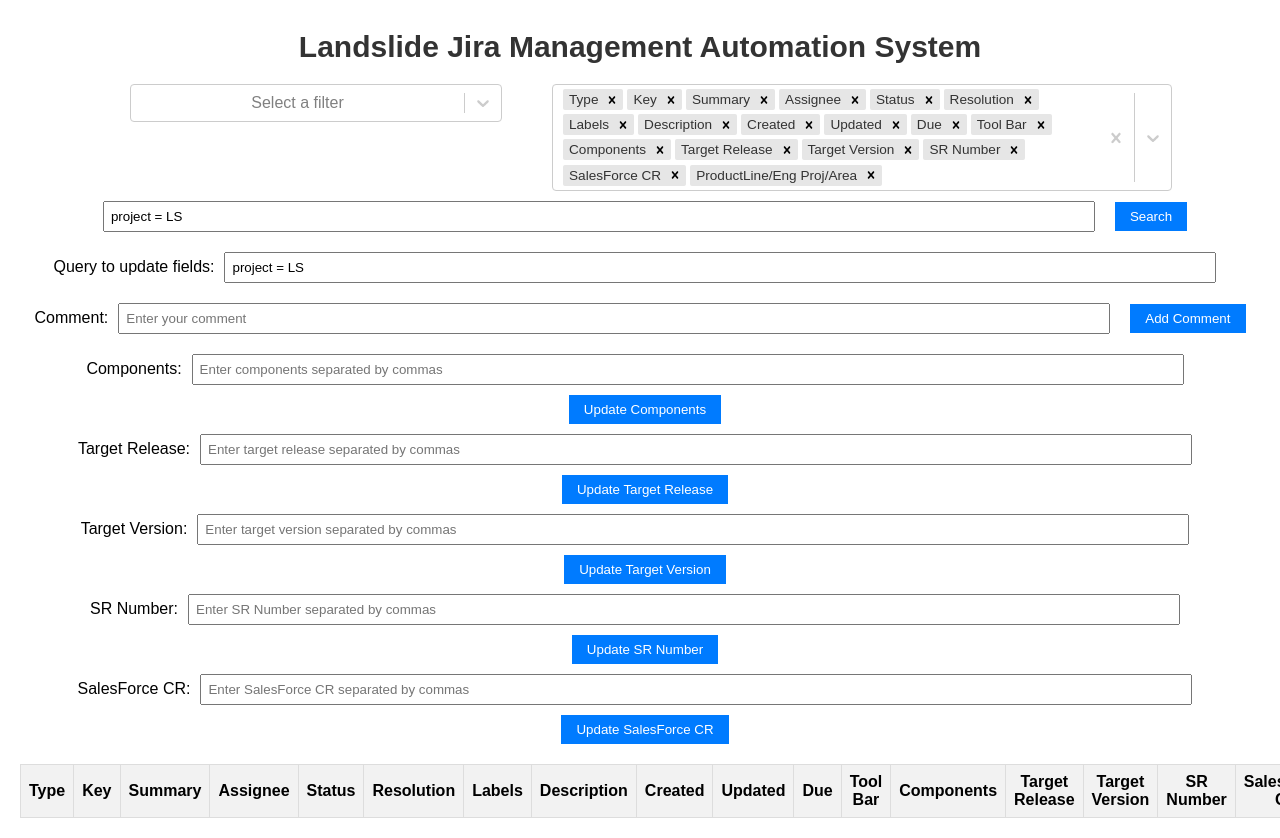
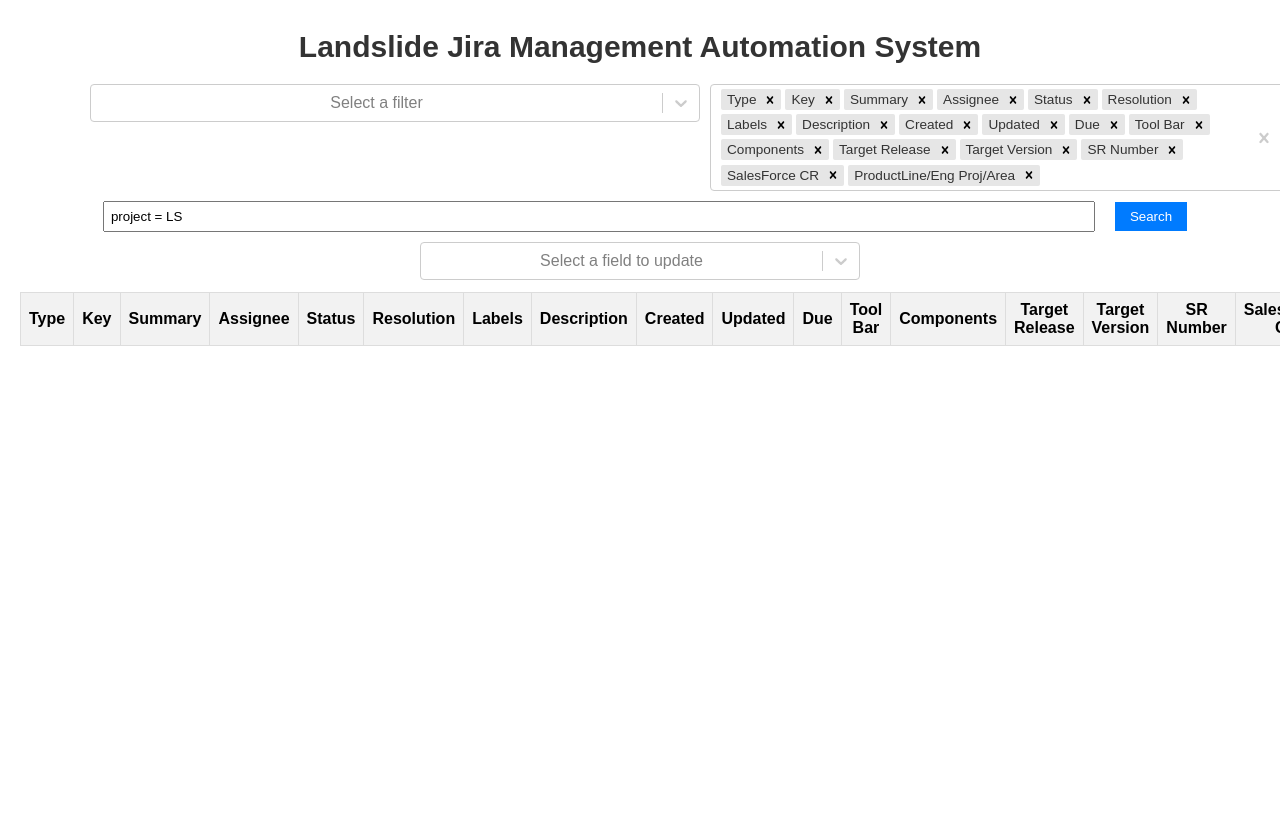
Before and after one commit to yenny1124/Jira-Ticket-Management-System, a React (Create React App) app in the folder frontend/: page / in a window 1280 px wide. Shown: the top 838 px of the page. After the commit the page ends 800 px from the top, so only its background shows below. Built offline with nearby package versions, Linux system fonts and the light colour scheme.

Commit message:
add field combo box

```diff
--- a/frontend/src/components/TicketList.js
+++ b/frontend/src/components/TicketList.js
@@ -37,13 +37,13 @@ const filters = [
     { name: 'SR/CR Sync', jql: 'filter = CurrentRelease AND (issueFunction in linkedIssuesOf(\'type=Defect\', \'is cloned by\')) and ("SR Number" is EMPTY || "CR Number" is EMPTY)' },
 ];
 
-const updateFieldOptions = [
-    { value: 'customfield_17644', label: 'Target Release' },
-    { value: 'customfield_11200', label: 'Target Version' },
-    { value: 'components', label: 'Components' },
-    { value: 'customfield_17643', label: 'SR Number' },
-    { value: 'customfield_17687', label: 'Salesforce CR' },
-    { value: 'comment', label: 'Comment' },
+const fieldOptions = [
+    { label: 'Target Release', value: 'customfield_17644' },
+    { label: 'Target Version', value: 'customfield_11200' },
+    { label: 'Components', value: 'components' },
+    { label: 'SR Number', value: 'customfield_17643' },
+    { label: 'Salesforce CR', value: 'customfield_17687' },
+    { label: 'Comment', value: 'comment' },
 ];
 
 const TicketList = () => {
@@ -52,6 +52,7 @@ const TicketList = () => {
     const [error, setError] = useState(null);
     const [selectedColumns, setSelectedColumns] = useState(columnOptions); // Initially select all columns
     const [selectedFilter, setSelectedFilter] = useState(null);
+    const [selectedField, setSelectedField] = useState(null); // ***
     const [comment, setComment] = useState(''); // State for comment input
     const [successMessage, setSuccessMessage] = useState('');
     const [components, setComponents] = useState(''); // State for components input
@@ -89,6 +90,11 @@ const TicketList = () => {
         setJql(filterJql); // Set the JQL query in the search bar
         fetchTickets(filterJql);
         setSelectedFilter(null); // Reset the filter to default option
+    };
+
+    // function to handle selecting a field in tickets ***
+    const handleSelectField = (selectedOption) => {
+        setSelectedField(selectedOption); // Set the selected field
     };
 
     // function to format descriptions
@@ -154,6 +160,7 @@ const TicketList = () => {
             );
             console.log('Comment added:', response.data);
             setComment(''); // Clear the comment input
+            setSelectedField(null); // Reset the selected field combo box
             setSuccessMessage('Comment added successfully!'); // Set success message
         } catch (err) {
             setError(err.message);
@@ -180,6 +187,7 @@ const TicketList = () => {
             );
             console.log('Components updated:', response.data);
             setComponents(''); // Clear the components input
+            setSelectedField(null); // Reset the selected field combo box
             setSuccessMessage('Components updated successfully!');
         } catch (err) {
             setError(err.message);
@@ -202,10 +210,12 @@ const TicketList = () => {
             const response = await axios.put(`http://localhost:5000/api/tickets/updateTargetRelease`,
                 { customfield_17644: customfield_17644.split(',').map(targetRel => ({ name: targetRel.trim() })) },
                 { params: { jql },
-                    headers: { 'Content-Type': 'application/json' } }
+                    headers: { 'Content-Type': 'application/json' }
+                }
             );
             console.log('Target Release updated:', response.data);
             setCustomfield_17644(''); // Clear the targer release input
+            setSelectedField(null); // Reset the selected field combo box
             setSuccessMessage('Target Release updated successfully!');
         } catch (err) {
             setError(err.message);
@@ -232,6 +242,7 @@ const TicketList = () => {
             );
             console.log('Target Version updated:', response.data);
             setCustomfield_11200(''); // Clear the target version input
+            setSelectedField(null); // Reset the selected field combo box
             setSuccessMessage('Target Version updated successfully!');
         } catch (err) {
             setError(err.message);
@@ -259,6 +270,7 @@ const TicketList = () => {
             );
             console.log('SR Number updated:', response.data);
             setCustomfield_17643(''); // Clear the SR Number input
+            setSelectedField(null); // Reset the selected field combo box
             setSuccessMessage('SR Number updated successfully!');
         } catch (err) {
             setError(err.message);
@@ -286,6 +298,7 @@ const TicketList = () => {
             );
             console.log('SalesForce CR updated:', response.data);
             setCustomfield_17687(''); // Clear the SalesForce CR input
+            setSelectedField(null); // Reset the selected field combo box
             setSuccessMessage('SalesForce CR updated successfully!');
         } catch (err) {
             setError(err.message);
@@ -325,19 +338,19 @@ const TicketList = () => {
             />
             <button onClick={handleSearch}>Search</button>
         </div>
-        {/* query input */}
-        <div>
-            <label htmlFor="jqlQuery">Query to update fields:</label>
-            <input
-                type="text"
-                id="selectedFilterQuery"
-                value={jql}
-                onChange={(e) => setJql(e.target.value)}
-                className='search-input'
-                placeholder="Enter jql query"
+        {/* Dropdown for field */}
+        <div className='field-container'>
+            <Select
+                options={fieldOptions}
+                value={selectedField}
+                onChange={handleSelectField}
+                className="field-select"
+                placeholder="Select a field to update"
+                isClearable
             />
         </div>
         {/* Form to add comment */}
+        {selectedField?.value === 'comment' && (
             <form onSubmit={handleAddCommenttoEachFilter}>
                 <div>
                     <label htmlFor="comment">Comment:</label>
@@ -351,7 +364,9 @@ const TicketList = () => {
                     <button type="submit">Add Comment</button>
                 </div>
             </form>
+        )}
         {/* Form to update components */}
+        {selectedField?.value === 'components' && (
             <form onSubmit={handleUpdateComponents}>
                 <div>
                     <label htmlFor="components">Components:</label>
@@ -366,7 +381,9 @@ const TicketList = () => {
                     <button type="submit">Update Components</button>
                 </div>
             </form>
+        )}
         {/* Form to update targetrelease */}
+        {selectedField?.value === 'customfield_17644' && (
             <form onSubmit={handleUpdateTargetRelease}>
                 <div>
                     <label htmlFor="targetrelease">Target Release:</label>
@@ -381,7 +398,9 @@ const TicketList = () => {
                     <button type="submit">Update Target Release</button>
                 </div>
             </form>
+        )}
         {/* Form to update targetversion */}
+        {selectedField?.value === 'customfield_11200' && (
             <form onSubmit={handleUpdateTargetVersion}>
                 <div>
                     <label htmlFor="targetversion">Target Version:</label>
@@ -396,7 +415,9 @@ const TicketList = () => {
                     <button type="submit">Update Target Version</button>
                 </div>
             </form>
+        )}
         {/* Form to update SR Number */}
+        {selectedField?.value === 'customfield_17643' && (
             <form onSubmit={handleUpdateSRNumber}>
                 <div>
                     <label htmlFor="SRnumber">SR Number:</label>
@@ -406,12 +427,14 @@ const TicketList = () => {
                         value={customfield_17643}
                         onChange={(e) => setCustomfield_17643(e.target.value)}
                         className='SRnumber-input'
-                    placeholder="Enter SR Number separated by commas"
+                        placeholder="Enter SR Number"
                     />
                     <button type="submit">Update SR Number</button>
                 </div>
             </form>
+        )}
         {/* Form to update SalesForce CR */}
+        {selectedField?.value === 'customfield_17687' && (
             <form onSubmit={handleUpdateSalesForceCR}>
                 <div>
                     <label htmlFor="salesforceCR">SalesForce CR:</label>
@@ -421,11 +444,12 @@ const TicketList = () => {
                         value={customfield_17687}
                         onChange={(e) => setCustomfield_17687(e.target.value)}
                         className='salesforceCR-input'
-                    placeholder="Enter SalesForce CR separated by commas"
+                        placeholder="Enter SalesForce CR"
                     />
                     <button type="submit">Update SalesForce CR</button>
                 </div>
             </form>
+        )}
         {successMessage && <p>{successMessage}</p>}
         {error && <p>Error: {error}</p>}
         {/* Table for columns by dropdown */}
--- a/frontend/src/components/ticketlist.css
+++ b/frontend/src/components/ticketlist.css
@@ -11,11 +11,53 @@
     color: #333;
 }
 
-/* .ticket-list .input-container {
+.select-container{
     display: flex;
-    justify-content: center;
-    margin: 10px 0;
-} */
+}
+
+.filter-select {
+    height: 30px;
+    width: 50%;
+    margin: 0 70px;
+}
+
+.multi-select {
+    width: 50%; /* Adjust the width as needed */
+    margin: 0 -60px /* Center the select component */
+}
+
+.multi-select .react-select__control {
+    min-height: 30px; /* Adjust the height */
+    height: 30px; /* Adjust the height */
+}
+
+.multi-select .react-select__value-container {
+    height: 30px; /* Adjust the height */
+    padding: 0 6px;
+}
+
+.multi-select .react-select__input {
+    margin: 0px;
+}
+
+.multi-select .react-select__indicators {
+    height: 30px; /* Adjust the height */
+}
+
+.multi-select .react-select__menu {
+    width: 80%; /* Adjust the width as needed */
+    margin: 0 auto; /* Center the dropdown menu */
+}
+
+.field-container{
+    display: flex;
+}
+
+.field-select {
+    height: 30px;
+    width: 50%;
+    margin: 0 400px;
+}
 
 .ticket-list .search-input {
     padding: 6px;
@@ -27,42 +69,42 @@
 .ticket-list .comment-input {
     padding: 6px;
     margin: 10px;
-    width: 80%;
+    width: 50%;
     box-sizing: border-box;
 }
 
 .ticket-list .components-input {
     padding: 6px;
     margin: 10px;
-    width: 80%;
+    width: 50%;
     box-sizing: border-box;
 }
 
 .ticket-list .targetrelease-input {
     padding: 6px;
     margin: 10px;
-    width: 80%;
+    width: 50%;
     box-sizing: border-box;
 }
 
 .ticket-list .targetversion-input {
     padding: 6px;
     margin: 10px;
-    width: 80%;
+    width: 50%;
     box-sizing: border-box;
 }
 
 .ticket-list .SRnumber-input {
     padding: 6px;
     margin: 10px;
-    width: 80%;
+    width: 50%;
     box-sizing: border-box;
 }
 
 .ticket-list .salesforceCR-input {
     padding: 6px;
     margin: 10px;
-    width: 80%;
+    width: 50%;
     box-sizing: border-box;
 }
 
@@ -104,41 +146,3 @@
 .ticket-list td.description {
     text-align: left;
 }
-
-.select-container{
-    display: flex;
-}
-
-.filter-select {
-    height: 30px;
-    width: 30%; /* Adjust the width as needed */
-    margin: 0 110px; /* Center the select component */
-}
-
-.multi-select {
-    width: 50%; /* Adjust the width as needed */
-    margin: 0 -60px /* Center the select component */
-}
-
-.multi-select .react-select__control {
-    min-height: 30px; /* Adjust the height */
-    height: 30px; /* Adjust the height */
-}
-
-.multi-select .react-select__value-container {
-    height: 30px; /* Adjust the height */
-    padding: 0 6px;
-}
-
-.multi-select .react-select__input {
-    margin: 0px;
-}
-
-.multi-select .react-select__indicators {
-    height: 30px; /* Adjust the height */
-}
-
-.multi-select .react-select__menu {
-    width: 80%; /* Adjust the width as needed */
-    margin: 0 auto; /* Center the dropdown menu */
-}
```
Lines whose indentation alone changed are shown as unchanged.
